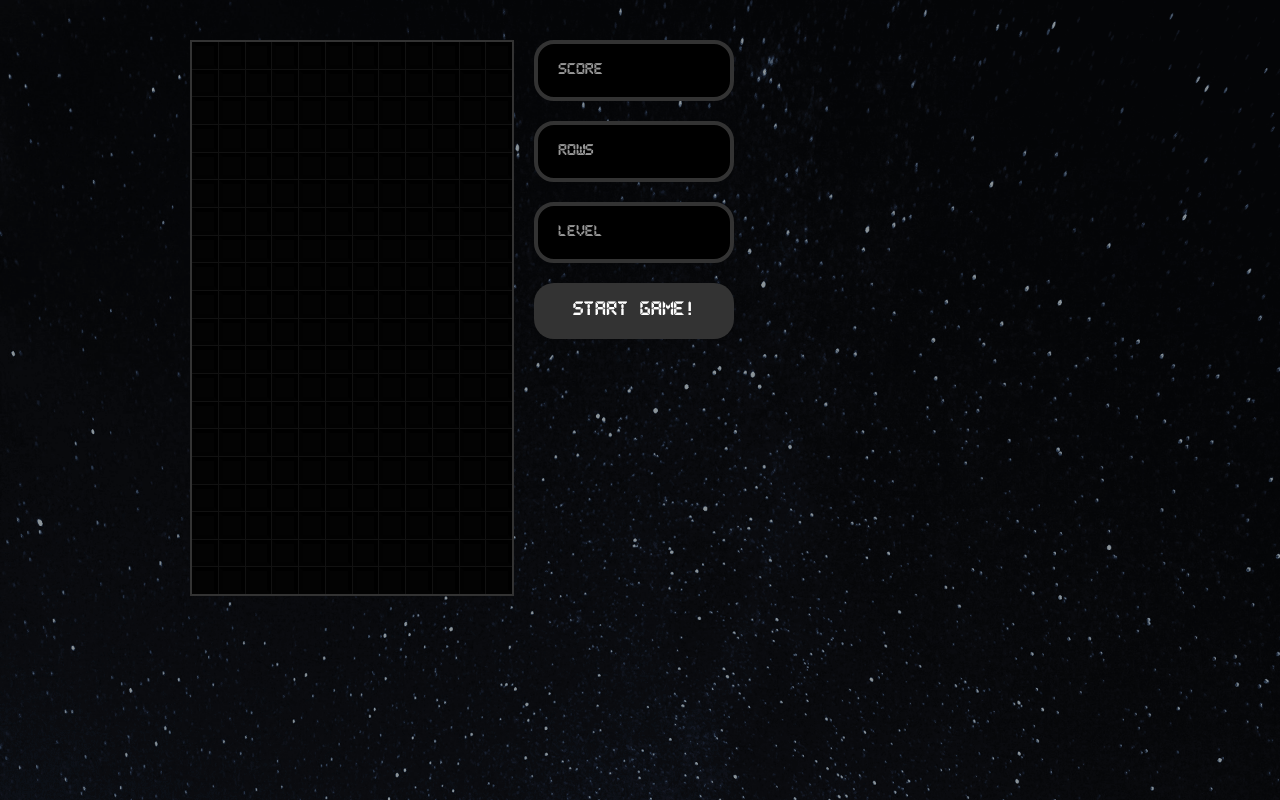
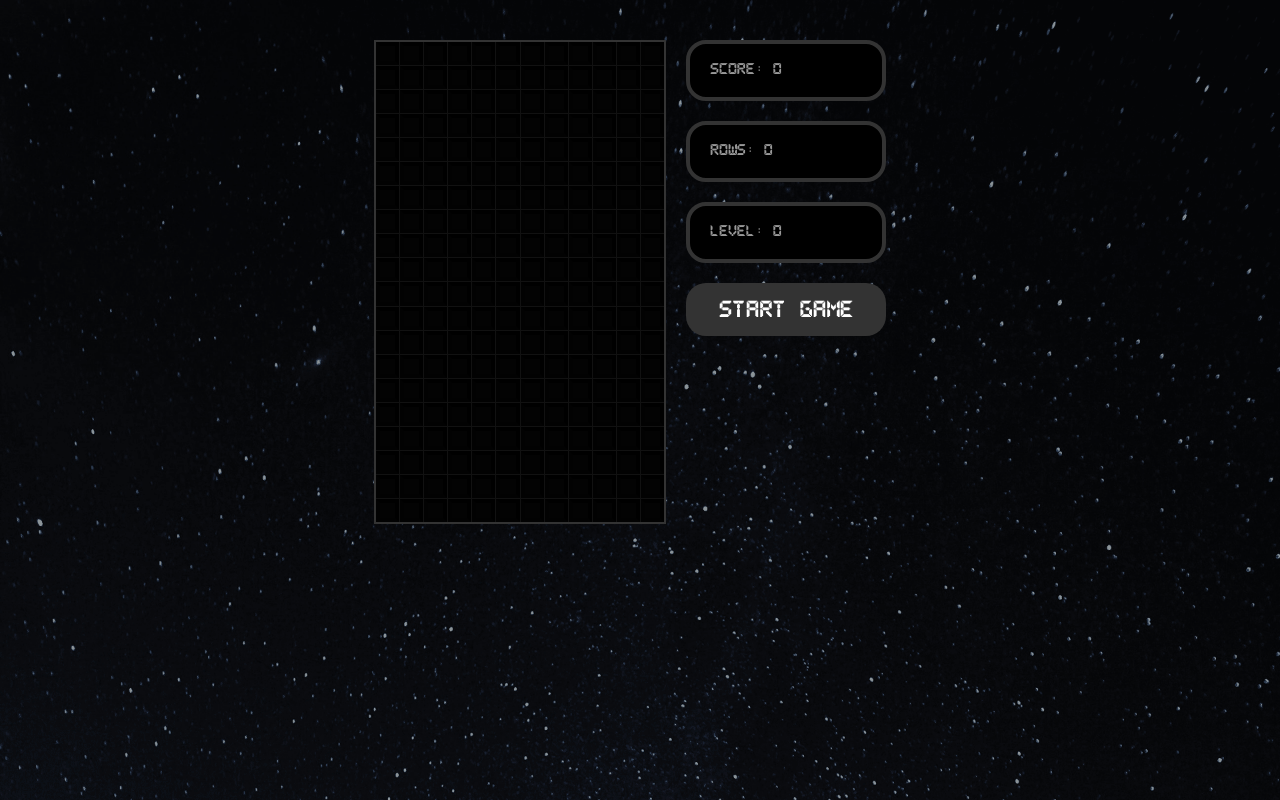
Before and after one commit to Moosees/react-tetris, a React (Create React App) app: page / in a window 1280 px wide. Built offline with nearby package versions, Linux system fonts and the light colour scheme; the HTML template or start-up script is replaced by a standard one.

Commit message:
Add score display and change some styling

```diff
--- a/src/components/StartButton.jsx
+++ b/src/components/StartButton.jsx
@@ -2,7 +2,7 @@ import React from 'react';
 import { StyledStartButton } from './startButton.styles';
 
 const StartButton = ({ callback }) => (
-  <StyledStartButton onClick={callback}>Start game!</StyledStartButton>
+  <StyledStartButton onClick={callback}>Start game</StyledStartButton>
 );
 
 export default StartButton;
--- a/src/components/Tetris.jsx
+++ b/src/components/Tetris.jsx
@@ -99,9 +99,9 @@ const Tetris = () => {
         <Stage stage={stage} />
         <aside>
           <div>
-            <Display text="Score" />
-            <Display text="Rows" />
-            <Display text="Level" />
+            <Display text={`Score: ${score}`} />
+            <Display text={`Rows: ${rows}`} />
+            <Display text={`Level: ${level}`} />
           </div>
           <StartButton callback={startGame} />
           {gameOver ? <Display gameOver text="Game Over!" /> : null}
--- a/src/components/cell.styles.js
+++ b/src/components/cell.styles.js
@@ -7,5 +7,4 @@ export const StyledCell = styled.div`
   border-left-color: rgba(${props => props.color}, 0.3);
   border-right-color: rgba(${props => props.color}, 1);
   border-top-color: rgba(${props => props.color}, 1);
-  width: auto;
 `;
--- a/src/components/display.styles.js
+++ b/src/components/display.styles.js
@@ -9,9 +9,10 @@ export const StyledDisplay = styled.div`
   color: ${props => (props.gameOver ? 'red' : '#999')};
   display: flex;
   font-family: Pixel, Arial, Helvetica, sans-serif;
-  font-size: 0.8rem;
+  font-size: ${props => (props.gameOver ? '1.2rem' : '0.8rem')};
+  justify-content: ${props => (props.gameOver ? 'center' : 'flex-start')};
   margin: 0 0 20px 0;
   min-heigth: 30px;
-  padding: 20px;
+  padding: 20px 20px ${props => (props.gameOver ? '14px' : '20px')};
   width: 100%;
 `;
--- a/src/components/stage.styles.js
+++ b/src/components/stage.styles.js
@@ -6,10 +6,7 @@ export const StyledStage = styled.div`
   display: grid;
   grid-gap: 1px;
   grid-template-columns: repeat(${props => props.width}, 1fr);
-  grid-template-rows: repeat(
-    ${props => props.heigth},
-    calc(25vw / ${props => props.width})
-  );
-  max-width: 25vw;
-  width: 100%;
+  grid-template-rows: repeat(${props => props.heigth}, 1fr);
+  height: ${props => props.heigth * 1.5}rem;
+  width: ${props => props.width * 1.5}rem;
 `;
--- a/src/components/startButton.styles.js
+++ b/src/components/startButton.styles.js
@@ -1,18 +1,20 @@
 import styled from 'styled-components';
 
 export const StyledStartButton = styled.div`
+  align-items: center;
   background: #333;
   border: 0;
   border-radius: 20px;
   box-sizing: border-box;
   color: #fff;
   cursor: pointer;
+  display: flex;
   font-family: Pixel, Arial, Helvetica, sans-serif;
-  font-size: 1rem;
+  font-size: 1.2rem;
+  justify-content: center;
   margin: 0 0 20px 0;
   min-height: 30px;
   outline: none;
-  padding: 20px;
-  text-align: center;
+  padding: 20px 20px 14px;
   width: 100%;
 `;
--- a/src/components/tetris.styles.js
+++ b/src/components/tetris.styles.js
@@ -10,16 +10,13 @@ export const StyledTetrisWrapper = styled.div`
 `;
 
 export const StyledTetris = styled.div`
-  align-items: flex-start;
   display: flex;
-  margin: 0 auto;
-  max-width: 900px;
-  padding: 40px;
+  justify-content: center;
+  padding: 40px 10px;
 
   aside {
     display: block;
-    max-width: 200px;
     padding: 0 20px;
-    width: 100%;
+    width: 200px;
   }
 `;
```
